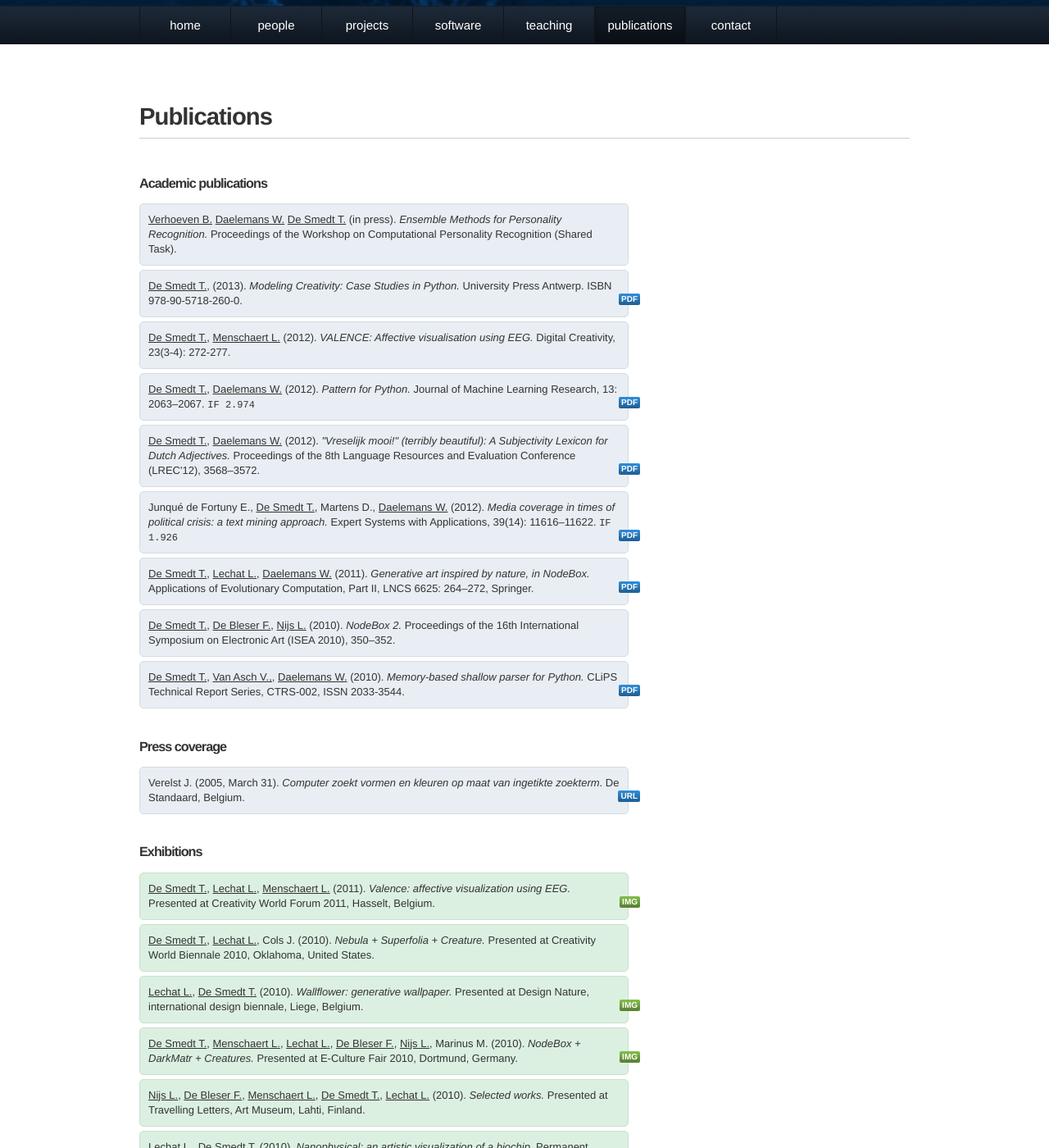
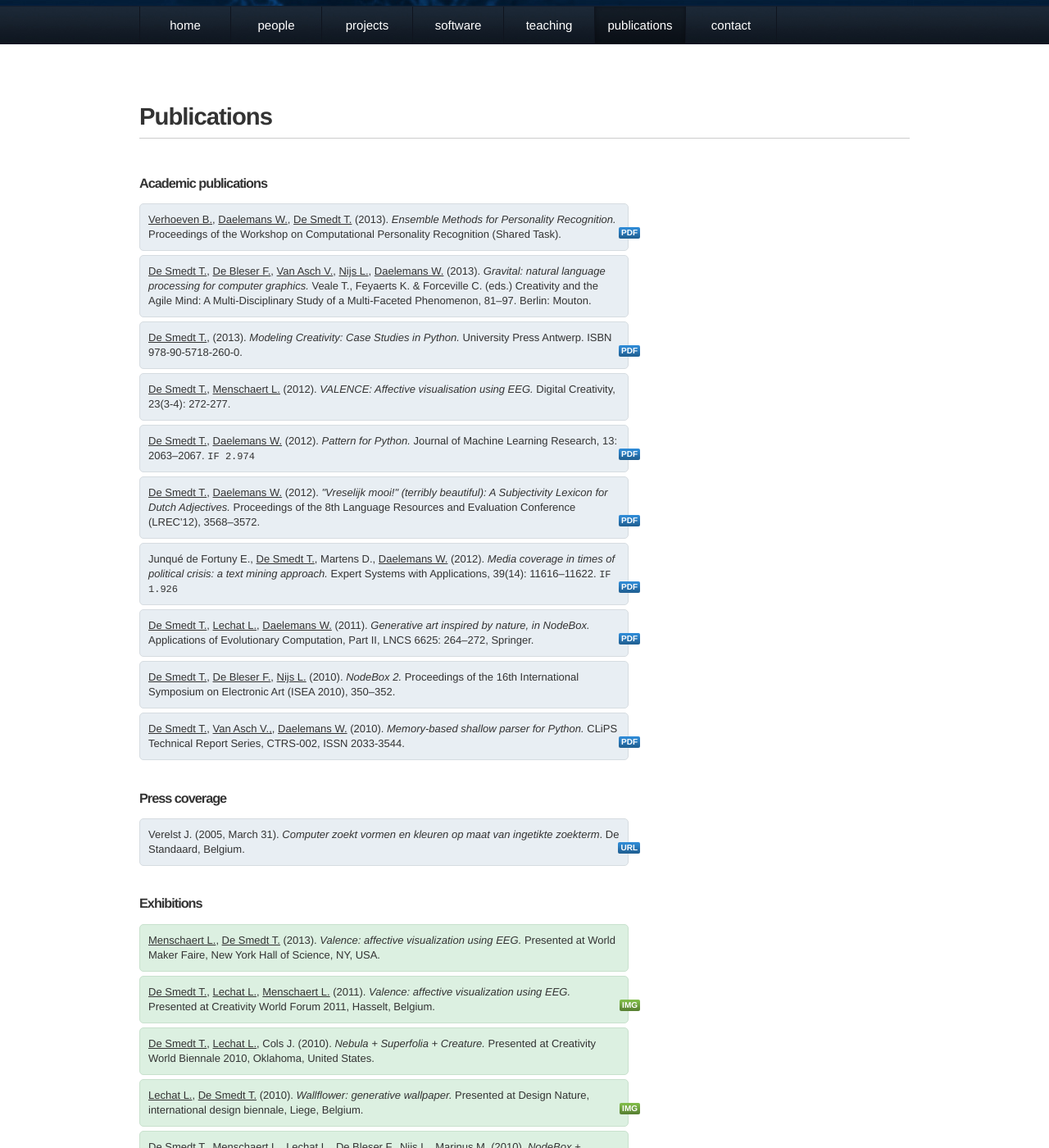
Before and after one commit to nodebox/emrg.be, a Jekyll site: the page built from publications/index.md, in a window 1280 px wide and 1400 px high, scrolled down 193 px. Shown: the whole window at 82% size. Built offline with Jekyll 4.4.1, drawn with Linux system fonts in a browser that asks for light colours; nearby versions of some CDN libraries; comment, search, counter and statistics services are not loaded; some of the changed text lies outside the part shown.

Commit message:
update publications

```diff
--- a/publications/index.md
+++ b/publications/index.md
@@ -8,12 +8,25 @@ title: Publications
 <!-- =================================================================================================== -->
 
 <div class="publication box">
-	<a href="http://www.clips.ua.ac.be/people/ben-verhoeven" class="author">Verhoeven B.</a>
-	<a href="http://www.clips.ua.ac.be/people/walter-daelemans" class="author">Daelemans W.</a>
+	<a href="http://www.clips.ua.ac.be/people/ben-verhoeven" class="author">Verhoeven B.</a>,
+	<a href="http://www.clips.ua.ac.be/people/walter-daelemans" class="author">Daelemans W.</a>,
 	<a href="../people/tom-de-smedt.html" class="author">De Smedt T.</a>
-	(in press).
+	(2013).
 	<cite>Ensemble Methods for Personality Recognition.</cite>
 	Proceedings of the Workshop on Computational Personality Recognition (Shared Task).
+	<a href="http://www.clips.ua.ac.be/sites/default/files/verhoevenetal2013.pdf"  class="attachment">PDF</a>
+</div>
+
+<div class="publication box">
+	<a href="../people/tom-de-smedt.html" class="author">De Smedt T.</a>,
+	<a href="../people/frederik-de-bleser.html" class="author">De Bleser F.</a>,
+	<a href="http://www.clips.ua.ac.be/people/vincent-van-asch" class="author">Van Asch V.</a>,
+	<a href="../people/lucas-nijs.html" class="author">Nijs L.</a>,
+	<a href="http://www.clips.ua.ac.be/people/walter-daelemans" class="author">Daelemans W.</a>
+	(2013).
+	<cite>Gravital: natural language processing for computer graphics.</cite>
+	Veale T., Feyaerts K. &amp; Forceville C. (eds.) Creativity and the Agile Mind: A Multi-Disciplinary Study of a Multi-Faceted Phenomenon, 81–97.
+	Berlin: Mouton.
 </div>
 
 <div class="publication box">
@@ -110,6 +123,14 @@ title: Publications
 <!-- =================================================================================================== -->
 
 <div class="publication exhibition box">
+	<a href="../people/lieven-menschaert.html" class="author">Menschaert L.</a>,
+	<a href="../people/tom-de-smedt.html" class="author">De Smedt T.</a>
+	(2013).
+	<cite>Valence: affective visualization using EEG.</cite>
+	Presented at World Maker Faire, New York Hall of Science, NY, USA.
+</div>
+
+<div class="publication exhibition box">
 	<a href="../people/tom-de-smedt.html" class="author">De Smedt T.</a>,
 	<a href="http://ludivinelechat.be" class="author">Lechat L.</a>,
 	<a href="../people/lieven-menschaert.html" class="author">Menschaert L.</a>
@@ -147,7 +168,6 @@ title: Publications
 	(2010).
 	<cite>NodeBox + DarkMatr + Creatures.</cite>
 	Presented at E-Culture Fair 2010, Dortmund, Germany.
-	<a href="http://organisms.be/index.php/ecf" class="attachment">IMG</a>
 </div>
 
 <div class="publication exhibition box">
@@ -193,6 +213,12 @@ title: Publications
 <h2>Conference lectures</h2>
 <!-- Conference lectures and invited symposia talks. -->
 <!-- =================================================================================================== -->
+
+<div class="publication talk box">
+	<a href="../people/frederik-de-bleser.html" class="author">De Bleser F.</a> (2013).
+	<cite>Experimental Media Research Group</cite>.
+	Presented at the Integrated 2013 conference, Internationale Kunstcampus deSingel, Antwerpen, Belgium.
+</div>
 
 <div class="publication talk box">
 	<a href="../people/lucas-nijs.html" class="author">Nijs L.</a> (2011).
```
